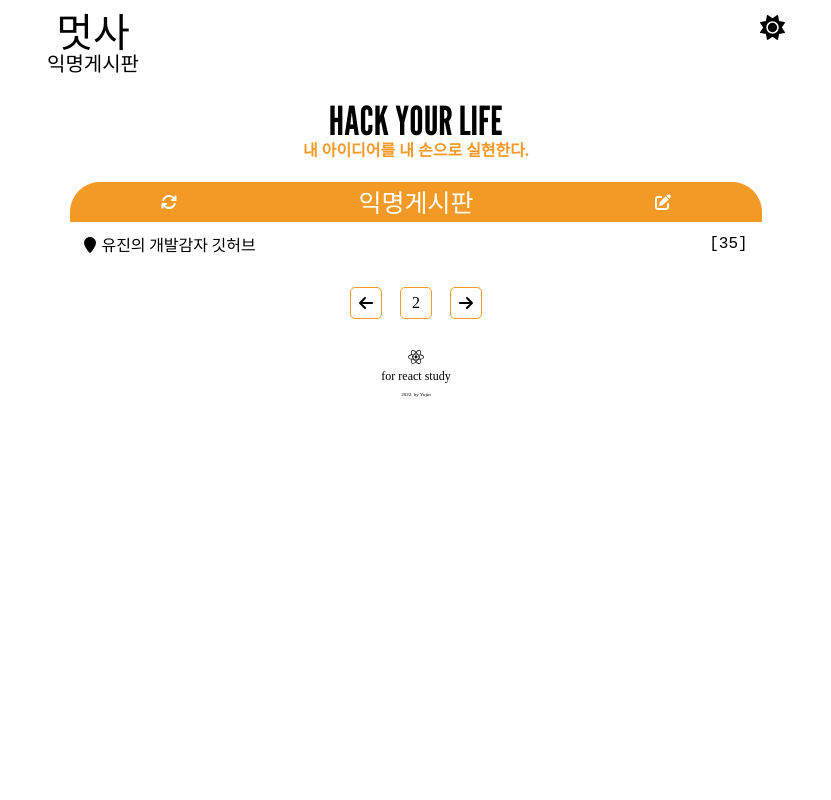
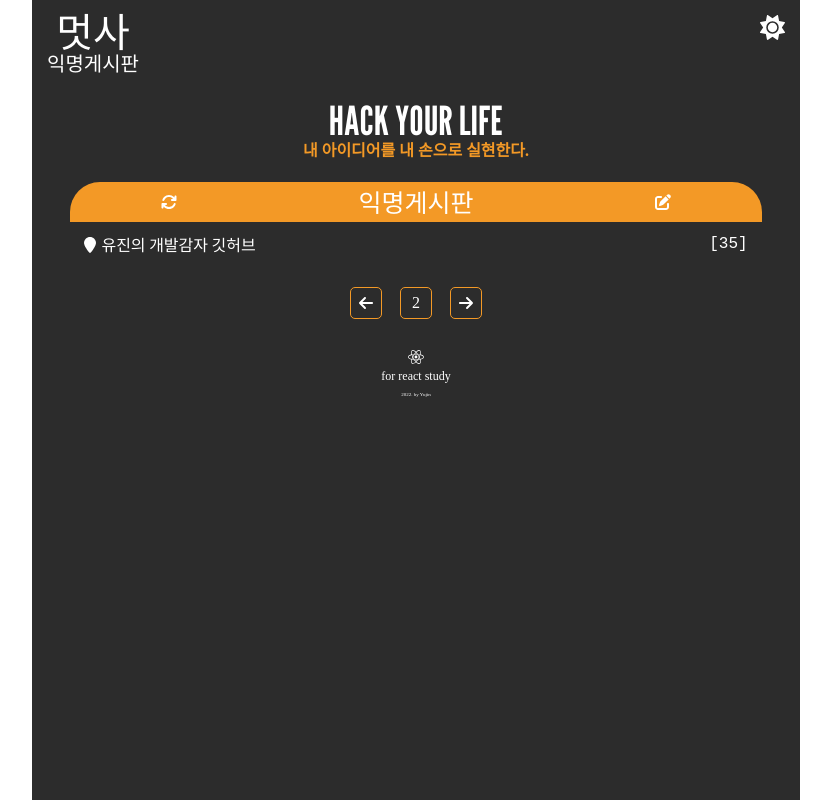
Before and after one commit to nayujin-dev/likelion10th_self_study, a React (Create React App) app in the folder codelion_React/reactstudy/: page / in a window 1280 px wide. Shown: the whole page, without its empty margins (224-1055 px from the left). Built offline with nearby package versions, Linux system fonts and the light colour scheme.

Commit message:
feat: 2-4 다크모드, ThemeProvider

```diff
--- a/codelion_React/reactstudy/src/2-4/App.jsx
+++ b/codelion_React/reactstudy/src/2-4/App.jsx
@@ -37,13 +37,15 @@ import {
 } from '@fortawesome/free-solid-svg-icons';
 import { FontAwesomeIcon } from '@fortawesome/react-fontawesome';
 import { faReact } from '@fortawesome/free-brands-svg-icons';
-import { GlobalStyles } from './styles';
+import { GlobalStyles,darkTheme } from './styles';
+import { ThemeProvider } from 'styled-components';
 
 function App() {
     const darkMode = true;
 
     return (
         <>
+            <ThemeProvider theme={darkTheme}>
             <GlobalStyles />
             <MediaDiv>
                 <Header>
@@ -94,6 +96,7 @@ function App() {
                     <FooterSmall>2022. by Yujin</FooterSmall>
                 </Footer>
             </MediaDiv>
+            </ThemeProvider>
         </>
     );
 }
--- a/codelion_React/reactstudy/src/2-4/styles.js
+++ b/codelion_React/reactstudy/src/2-4/styles.js
@@ -5,7 +5,10 @@ import reset from 'styled-reset';
 
 export const lightTheme = {};
 
-export const darkTheme = {};
+export const darkTheme = {
+    fontColor: 'white',
+    bgColor:'#2c2c2c',
+};
 
 export const GlobalStyles = createGlobalStyle`
     ${reset}
```
